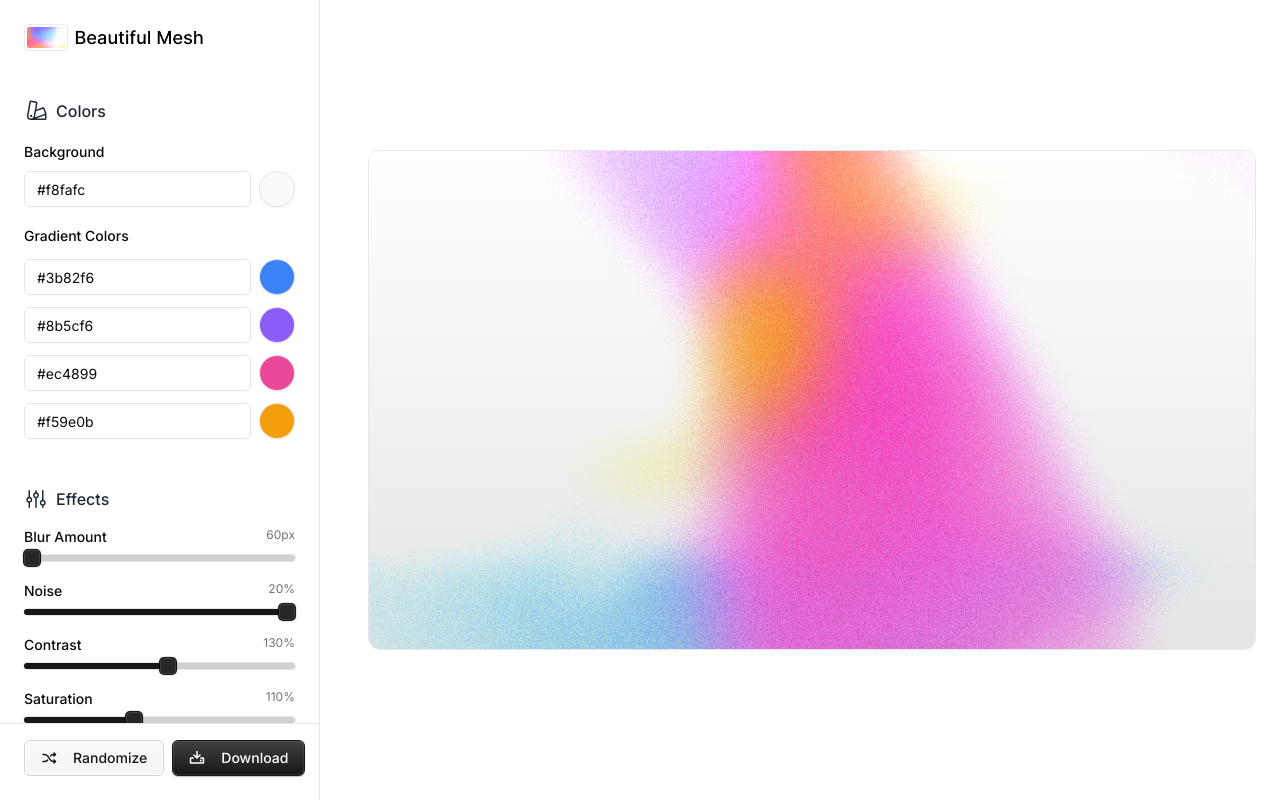
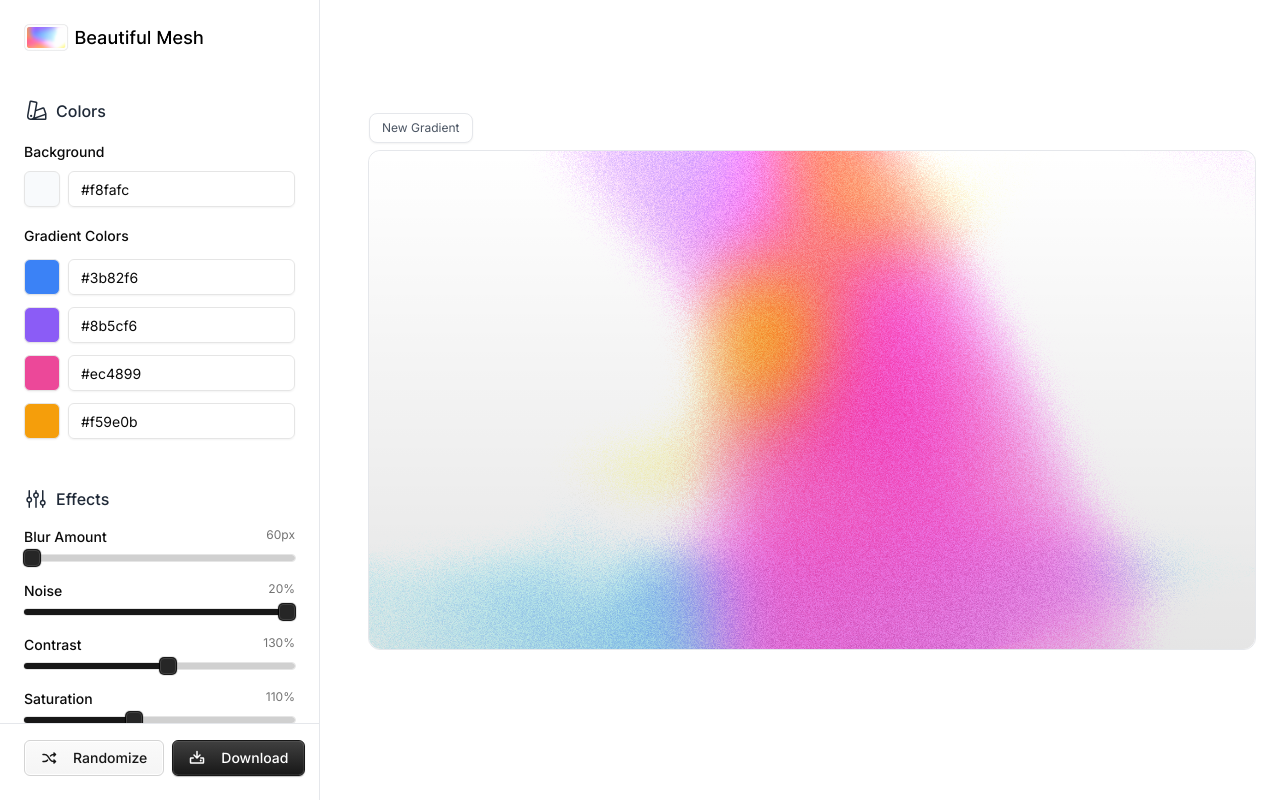
Before and after one commit to anusandhan/mesh-gradients-next, a Next.js app: page / in a window 1280 px wide. Built offline with nearby package versions, Linux system fonts and the light colour scheme.

Commit message:
fix: debounce in color picker
feat: rename gradient layer

```diff
--- a/app/GradientGenerator.tsx
+++ b/app/GradientGenerator.tsx
@@ -34,7 +34,9 @@ const GradientGenerator = () => {
   const [noiseAmount, setNoiseAmount] = useState([0.2]);
   const [contrastAmount, setContrastAmount] = useState([130]);
   const [saturationAmount, setSaturationAmount] = useState([110]);
+  const [gradientName, setGradientName] = useState("New Gradient");
   const canvasRef = useRef<HTMLCanvasElement>(null);
+  const debounceTimeoutRef = useRef<NodeJS.Timeout | null>(null);
 
   // Function to validate and normalize hex color
   const normalizeHexColor = (hex: string): string => {
@@ -169,18 +171,40 @@ const GradientGenerator = () => {
     saturationAmount,
   ]);
 
+  // Debounced version of generateMeshGradient
+  const debouncedGenerateMeshGradient = useCallback(() => {
+    if (debounceTimeoutRef.current) {
+      clearTimeout(debounceTimeoutRef.current);
+    }
+
+    debounceTimeoutRef.current = setTimeout(() => {
+      generateMeshGradient();
+    }, 500); // 500ms debounce delay
+  }, [generateMeshGradient]);
+
   useEffect(() => {
     generateMeshGradient();
   }, [backgroundColor, colorInputs]);
 
+  // Cleanup timeout on unmount
+  useEffect(() => {
+    return () => {
+      if (debounceTimeoutRef.current) {
+        clearTimeout(debounceTimeoutRef.current);
+      }
+    };
+  }, []);
+
   const handleBackgroundColorChange = (value: string) => {
     setBackgroundColor(value);
+    debouncedGenerateMeshGradient();
   };
 
   const handleColorInputChange = (colorIndex: number) => (value: string) => {
     const newColors = [...colorInputs];
     newColors[colorIndex] = value;
     setColorInputs(newColors);
+    debouncedGenerateMeshGradient();
   };
 
   const generateRandomMeshGradient = useCallback(() => {
@@ -281,7 +305,7 @@ const GradientGenerator = () => {
     if (canvas) {
       const image = canvas.toDataURL("image/png");
       const link = document.createElement("a");
-      link.download = "mesh-gradient-wallpaper.png";
+      link.download = `${gradientName}.png`;
       link.href = image;
       document.body.appendChild(link);
       link.click();
@@ -351,6 +375,13 @@ const GradientGenerator = () => {
                         Background
                       </Label>
                       <div className="flex gap-2">
+                        <ColorInput
+                          value={normalizeHexColor(backgroundColor)}
+                          onChange={handleBackgroundColorChange}
+                          previewSize="md"
+                          previewShape="square"
+                          previewClassName="border-[1.5px] border-neutral-200 shadow-sm rounded-md"
+                        />
                         <Input
                           id="backgroundColor"
                           type="text"
@@ -361,13 +392,6 @@ const GradientGenerator = () => {
                           className="flex-1 text-sm"
                           placeholder="#ffffff"
                         />
-                        <ColorInput
-                          value={normalizeHexColor(backgroundColor)}
-                          onChange={handleBackgroundColorChange}
-                          previewSize="md"
-                          previewShape="circle"
-                          previewClassName="border-[1.5px] border-input shadow-sm"
-                        />
                       </div>
                     </div>
 
@@ -375,6 +399,14 @@ const GradientGenerator = () => {
                       <Label className="text-sm">Gradient Colors</Label>
                       {colorInputs.map((color, index) => (
                         <div key={index} className="flex gap-2">
+                          <ColorInput
+                            value={normalizeHexColor(color)}
+                            onChange={handleColorInputChange(index)}
+                            previewSize="md"
+                            previewShape="square"
+                            previewClassName="border-[1.5px] border-neutral-200 shadow-sm rounded-md"
+                          />
+
                           <Input
                             type="text"
                             value={color}
@@ -383,13 +415,6 @@ const GradientGenerator = () => {
                             }
                             className="flex-1 text-sm"
                             placeholder="#000000"
-                          />
-                          <ColorInput
-                            value={normalizeHexColor(color)}
-                            onChange={handleColorInputChange(index)}
-                            previewSize="md"
-                            previewShape="circle"
-                            previewClassName="border-[1.5px] border-input shadow-sm"
                           />
                         </div>
                       ))}
@@ -417,7 +442,7 @@ const GradientGenerator = () => {
                       <Slider
                         value={blurAmount}
                         onValueChange={setBlurAmount}
-                        onValueCommit={() => generateMeshGradient()}
+                        onValueCommit={debouncedGenerateMeshGradient}
                         max={200}
                         min={60}
                         step={5}
@@ -434,7 +459,7 @@ const GradientGenerator = () => {
                       <Slider
                         value={noiseAmount}
                         onValueChange={setNoiseAmount}
-                        onValueCommit={() => generateMeshGradient()}
+                        onValueCommit={debouncedGenerateMeshGradient}
                         max={0.2}
                         min={0}
                         step={0.01}
@@ -451,7 +476,7 @@ const GradientGenerator = () => {
                       <Slider
                         value={contrastAmount}
                         onValueChange={setContrastAmount}
-                        onValueCommit={() => generateMeshGradient()}
+                        onValueCommit={debouncedGenerateMeshGradient}
                         max={200}
                         min={50}
                         step={5}
@@ -468,7 +493,7 @@ const GradientGenerator = () => {
                       <Slider
                         value={saturationAmount}
                         onValueChange={setSaturationAmount}
-                        onValueCommit={() => generateMeshGradient()}
+                        onValueCommit={debouncedGenerateMeshGradient}
                         max={200}
                         min={50}
                         step={5}
@@ -545,8 +570,9 @@ const GradientGenerator = () => {
             </div>
 
             {/* Canvas Preview - Fixed */}
-            <div className="flex-1 flex items-center justify-center p-6">
-              <div className="w-full h-auto max-w-4xl bg-white rounded-xl overflow-hidden border border-gray-200">
+            <div className="flex-1 flex items-center justify-center p-6 relative">
+              <div className="relative w-full h-auto max-w-4xl bg-white rounded-xl border border-gray-200">
+                <div className="w-full h-auto rounded-xl overflow-hidden">
                   <div className="relative w-full h-full flex items-center justify-center">
                     <canvas
                       ref={canvasRef}
@@ -555,6 +581,35 @@ const GradientGenerator = () => {
                       className="max-w-full max-h-full object-contain rounded-lg"
                     />
                     <div className="absolute inset-0 bg-gradient-to-t from-black/10 to-transparent pointer-events-none rounded-lg" />
+                  </div>
+                </div>
+
+                {/* Gradient Name Badge */}
+                <div className="absolute top-[-38px] left-0 z-20">
+                  <div className="bg-white border border-gray-200 rounded-lg px-3 py-1.5 shadow-sm">
+                    <div
+                      contentEditable
+                      suppressContentEditableWarning
+                      onBlur={(e) =>
+                        setGradientName(
+                          e.currentTarget.textContent || "New Gradient"
+                        )
+                      }
+                      onKeyDown={(e) => {
+                        if (e.key === "Enter") {
+                          e.preventDefault();
+                          e.currentTarget.blur();
+                        }
+                        if (e.key === "Escape") {
+                          e.currentTarget.textContent = gradientName;
+                          e.currentTarget.blur();
+                        }
+                      }}
+                      className="text-xs text-gray-600 hover:text-gray-800 transition-colors cursor-text outline-none w-auto"
+                    >
+                      {gradientName}
+                    </div>
+                  </div>
                 </div>
               </div>
             </div>
```
Lines whose indentation alone changed are shown as unchanged.
